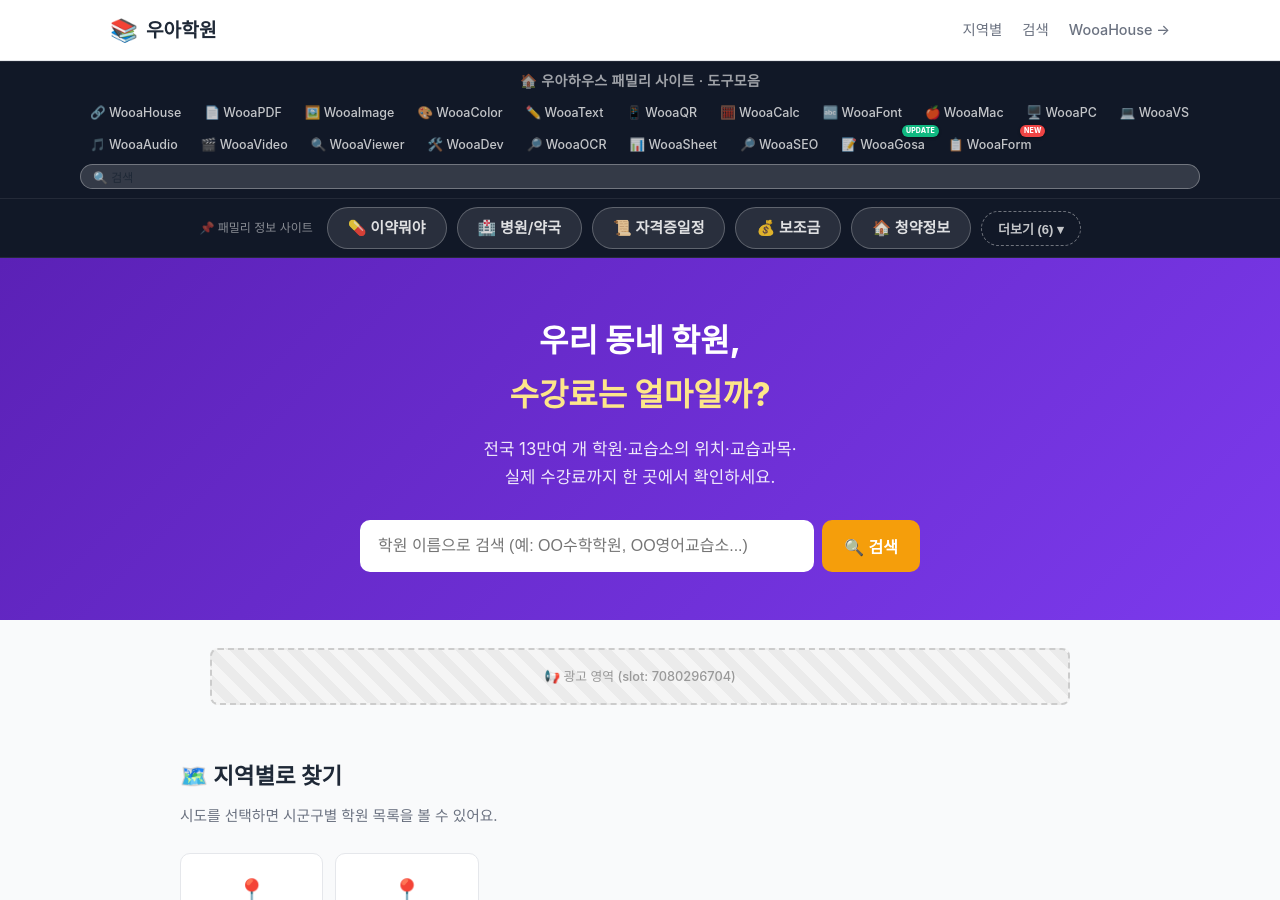
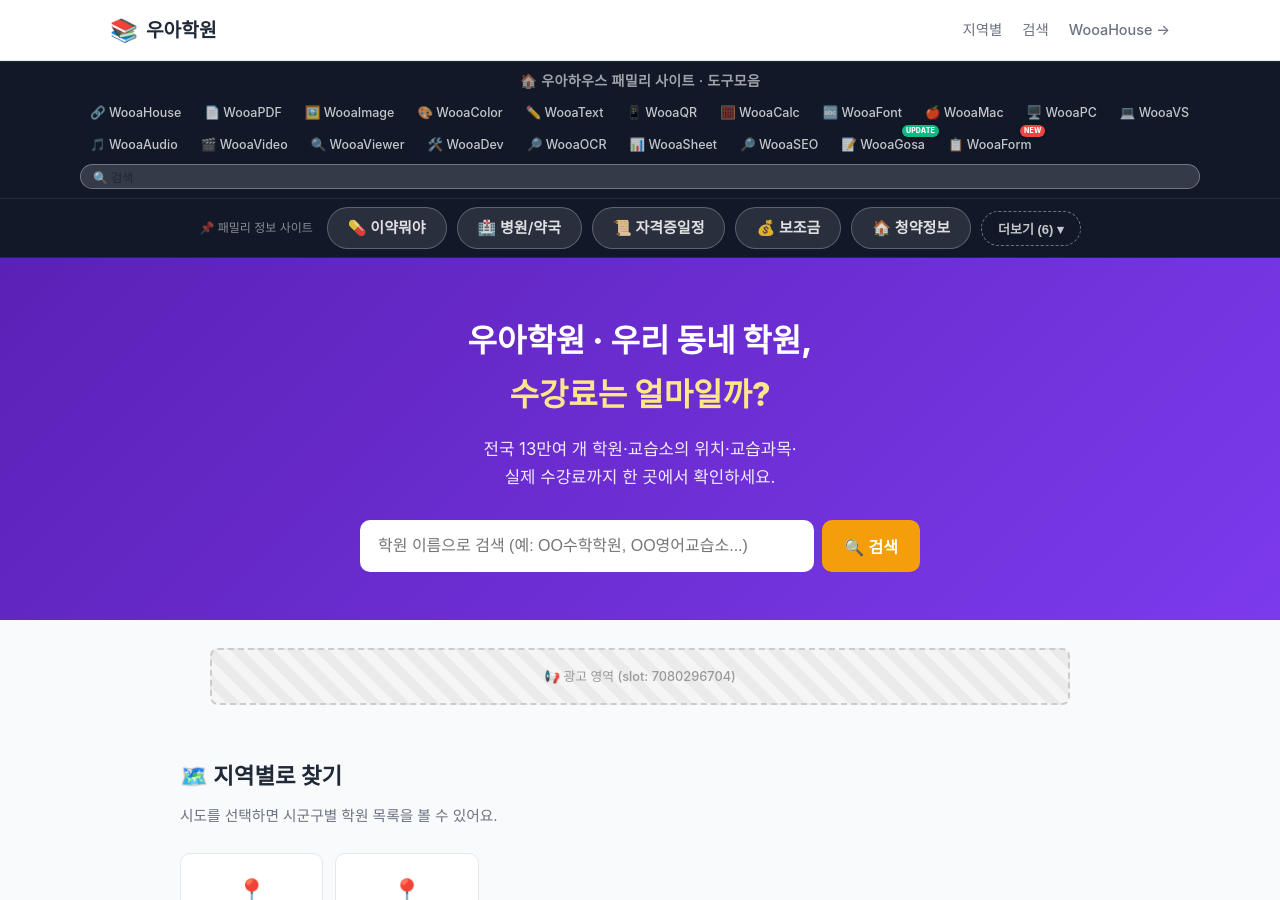
Before and after one commit to ingmaster83-code/wooahagwon, a Jekyll site: the page built from index.html, in a window 1280 px wide and 900 px high. Built offline with Jekyll 4.4.1, drawn with Linux system fonts in a browser that asks for light colours; some web fonts are replaced.

Commit message:
Add Korean brand name to H1 for SEO/brand-search visibility

```diff
--- a/index.html
+++ b/index.html
@@ -5,7 +5,7 @@ description: 전국 13만여 개 학원·교습소의 위치, 교습과목, 실
 ---
 
 <div class="hero" id="search">
-  <h1>우리 동네 학원,<br><span class="accent">수강료는 얼마일까?</span></h1>
+  <h1>우아학원 · 우리 동네 학원,<br><span class="accent">수강료는 얼마일까?</span></h1>
   <p>전국 13만여 개 학원·교습소의 위치·교습과목·<br>실제 수강료까지 한 곳에서 확인하세요.</p>
 
   <div class="search-wrap">
```
